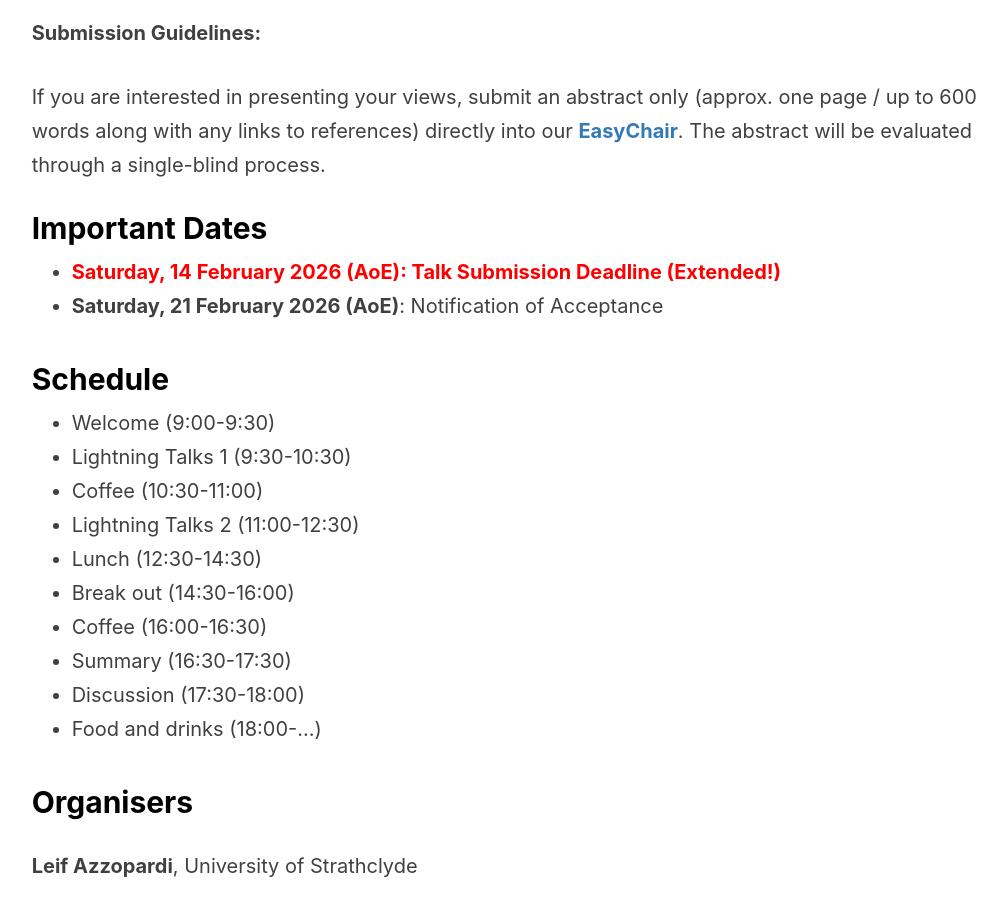
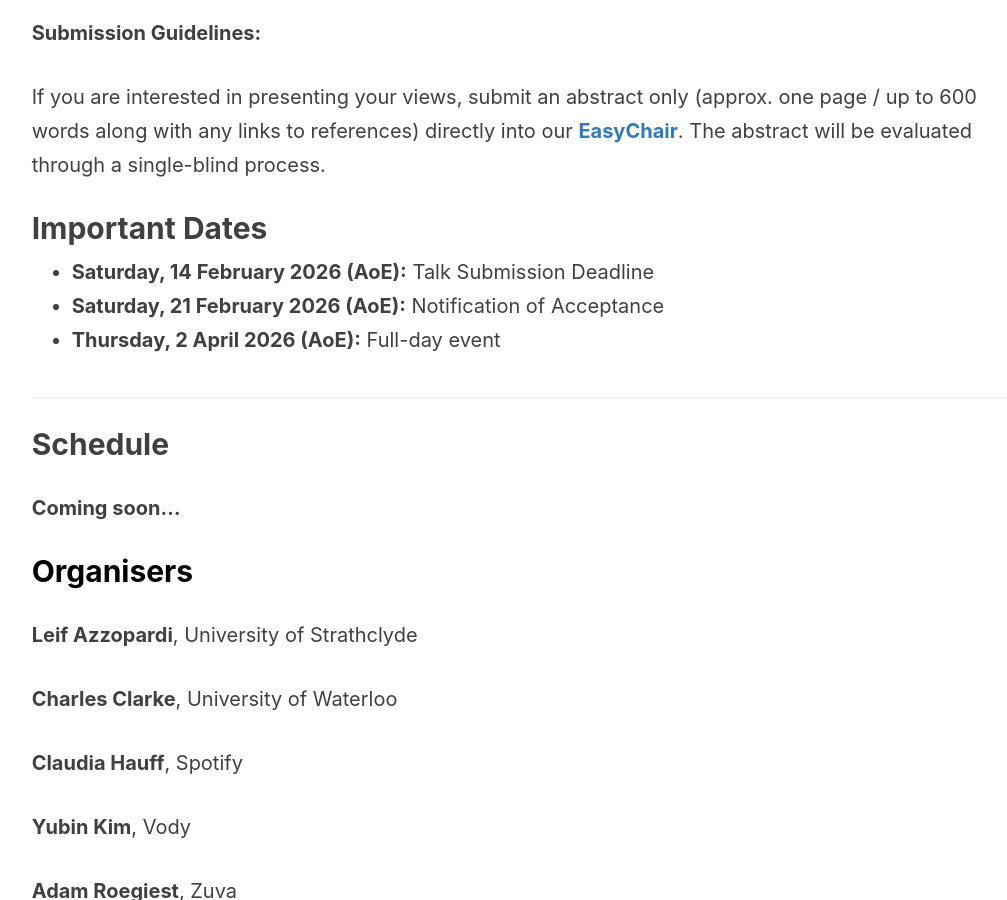
Before and after one commit to SearchFutures/SearchFutures.github.io, a Jekyll site: the page built from index.md, in a window 1280 px wide and 900 px high, scrolled down 3647 px. Shown: the whole window, without its empty margins (90-1097 px from the left). Built offline with Jekyll 4.4.1, drawn with Linux system fonts in a browser that asks for light colours; nearby versions of some CDN libraries; our own code applies the rules of GitHub Pages for plain Markdown files.

Commit message:
update index.md add important dates
Updated important dates formatting and added a full-day event date. Removed detailed schedule and replaced it with a placeholder.

```diff
--- a/index.md
+++ b/index.md
@@ -81,22 +81,17 @@ Topics of interest may include, but are not limited to:
 
 If you are interested in presenting your views, submit an abstract only (approx. one page / up to 600 words along with any links to references) directly into our <a href="https://easychair.org/my/conference?conf=searchfuturesecir26">**EasyChair**</a>. The abstract will be evaluated through a single-blind process.
 
-## <a name='Important Dates' style="color: black; text-decoration: none; text-align: center;"> Important Dates </a>
+## <a name='Important-Dates' style="text-decoration: none; color: inherit;"> Important Dates </a>
 
-- <span style="color: red; font-weight: bold;">**Saturday, 14 February 2026 (AoE)**: Talk Submission Deadline (Extended!)</span>
-- **Saturday, 21 February 2026 (AoE)**: Notification of Acceptance
+* **Saturday, 14 February 2026 (AoE):** Talk Submission Deadline
+* **Saturday, 21 February 2026 (AoE):** Notification of Acceptance
+* **Thursday, 2 April 2026 (AoE):** Full-day event
 
-## <a name='Schedule' style="color: black !important; text-decoration: none; text-align: center;"> Schedule </a>
-- Welcome (9:00-9:30)
-- Lightning Talks 1 (9:30-10:30)
-- Coffee (10:30-11:00)
-- Lightning Talks 2 (11:00-12:30)
-- Lunch (12:30-14:30)
-- Break out (14:30-16:00)
-- Coffee (16:00-16:30)
-- Summary (16:30-17:30)
-- Discussion (17:30-18:00)
-- Food and drinks (18:00-...)
+---
+
+## <a name='Schedule' style="text-decoration: none; color: inherit;"> Schedule </a>
+
+**Coming soon...**
 
 ## <a name='Organisers' style="color: black !important; text-decoration: none;"> Organisers </a>
 
```
